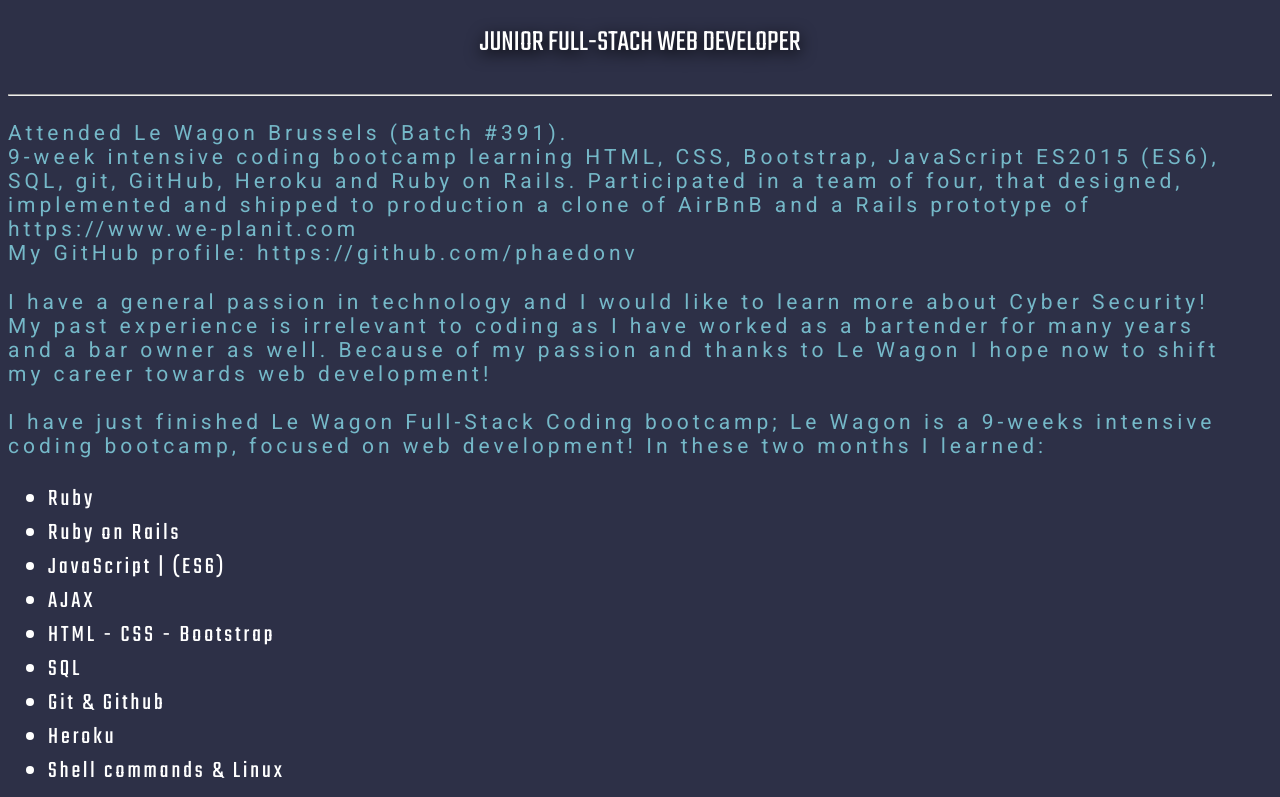
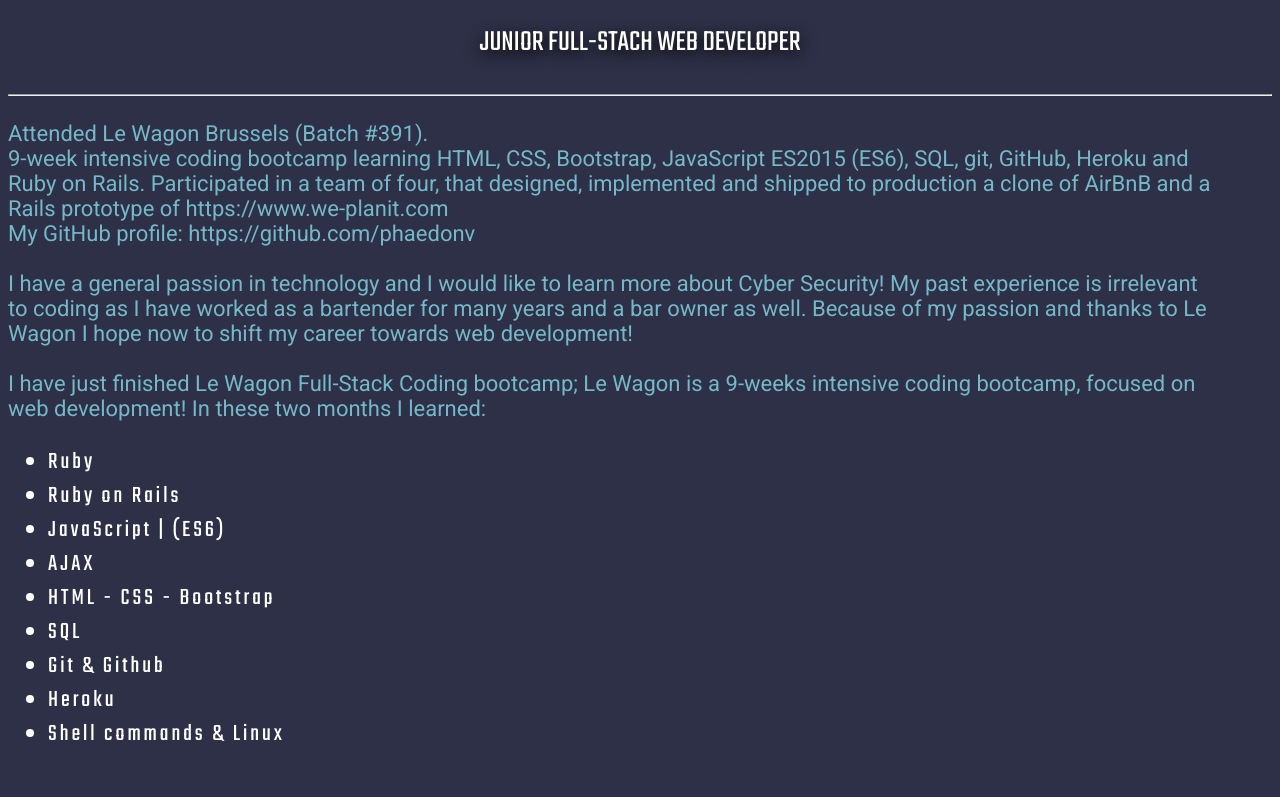
Before and after one commit to phaedonv/portfolio, a plain HTML site: page index.html in a window 1280 px wide. Shown: the part 983-1780 px from the top of the page. Drawn offline with Linux system fonts and the light colour scheme; a web font is replaced by a local one.

Commit message:
changed letter spacing

```diff
--- a/style.css
+++ b/style.css
@@ -279,8 +279,8 @@
 }
 
 .p-body {
-  font-size: 21px;
-  letter-spacing: 4px;
+  font-size: 22px;
+  letter-spacing: 0px;
   margin-top: 25px;
   font-family: 'Roboto', sans-serif;
 }
```
